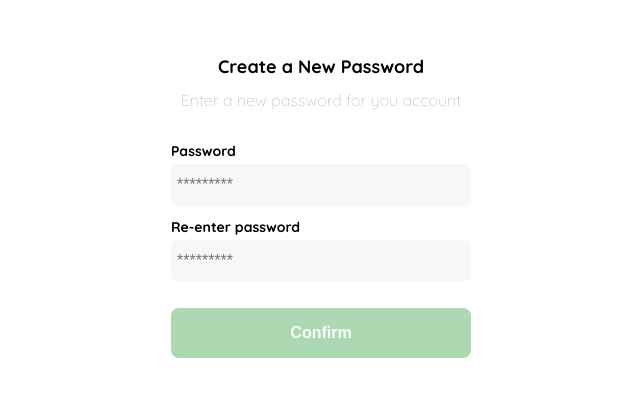
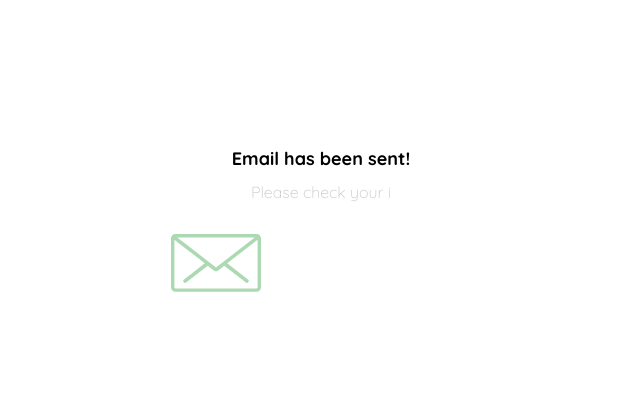
Before and after one commit to juanvilchez2002/CursosLibres-FE, a plain HTML site: page FrontEndDeveloper/clase-02.html in a window 1280 px wide. Shown: the part 185-582 px from the top of the page, without its empty margins (319-959 px from the left). Drawn offline with Linux system fonts and the light colour scheme.

Commit message:
Update clase-02.html

```diff
--- a/FrontEndDeveloper/clase-02.html
+++ b/FrontEndDeveloper/clase-02.html
@@ -121,38 +121,16 @@
                 class="logo"
             >
             <h1 class="title">
-                Create a New Password
+                Email has been sent!
             </h1>
             <p class="subtitle">
-                Enter a new password for you account
+                Please check your i
             </p>
-            <form action="#"  class="form">
-                <label for="password" class="label">
-                    Password
-                </label>
-                <input
-                    type="password"
-                    id="password"
-                    placeholder="*********"
-                    class="input input-password"
-                >
-
-                <label for="new-password"  class="label">
-                    Re-enter password
-                </label>
-                <input
-                    type="password"
-                    id="new-password"
-                    placeholder="*********"
-                    class="input input-password"
-                >
-
-                <input
-                    type="submit"
-                    value="Confirm"
-                    class="primary-button login-button"
-                >
-            </form>
+            <div class="email image">
+                <img
+                    src="./icons/email.svg"
+                    alt="">
+            </div>
         </div>
     </div>
 </body>
```
